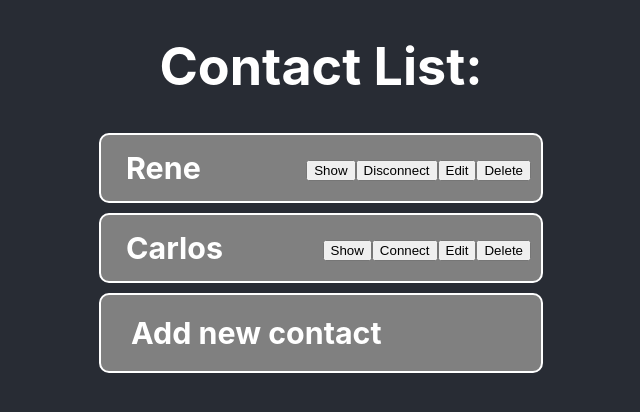
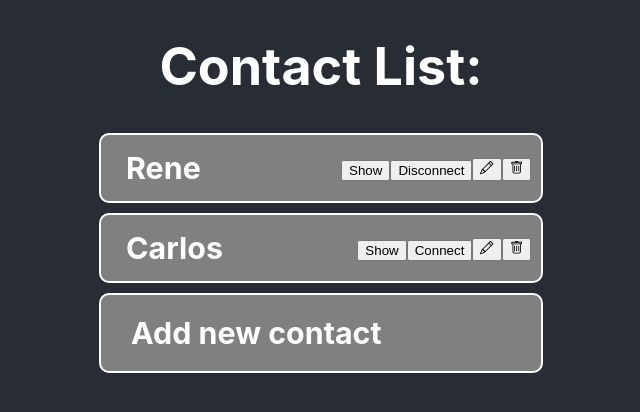
Before and after one commit to ReneSerranoLGFM/curso-reactjs-ejercicios, a React (Create React App) app: page / in a window 1280 px wide. Shown: the top 412 px of the page, without its empty margins (319-959 px from the left). Built offline with nearby package versions, Linux system fonts and the light colour scheme.

Commit message:
Added react-icons

```diff
--- a/package.json
+++ b/package.json
@@ -8,6 +8,7 @@
     "@testing-library/user-event": "^13.5.0",
     "react": "^17.0.2",
     "react-dom": "^17.0.2",
+    "react-icons": "^4.3.1",
     "react-scripts": "5.0.0",
     "sass": "^1.49.9",
     "web-vitals": "^2.1.4"
--- a/src/components/ContactComponent.jsx
+++ b/src/components/ContactComponent.jsx
@@ -1,5 +1,6 @@
 import React, { useState } from "react";
 import PropTypes from "prop-types";
+import { BsPencil, BsTrash } from "react-icons/bs";
 
 function ContactComponent(props) {
   const [expanded, setExpanded] = useState(false);
@@ -60,8 +61,12 @@ function ContactComponent(props) {
       <div className="buttonsContainer">
         <button onClick={expand}>{expanded ? "Hide" : "Show"}</button>
         <button onClick={props.toggleOnline}>{props.contact.connected == false ? "Connect" : "Disconnect"}</button>
-        <button onClick={edit}>Edit</button>
-        <button onClick={props.deleteContact}>Delete</button>
+        <button onClick={edit}>
+          <BsPencil />
+        </button>
+        <button onClick={props.deleteContact}>
+          <BsTrash />
+        </button>
       </div>
 
       {/* Only when expanded */}
```
Also changed, not shown: 1 other file (tests, documents, lock files or other folders).
